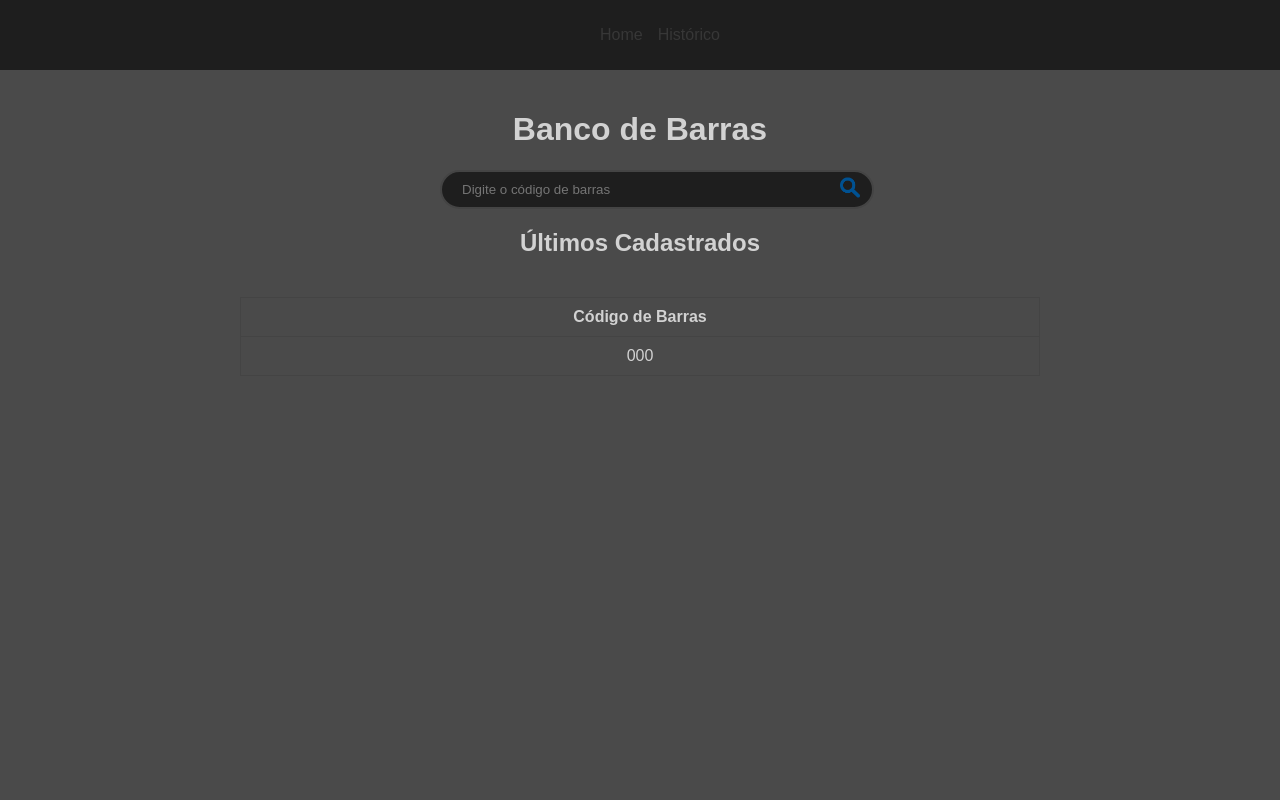
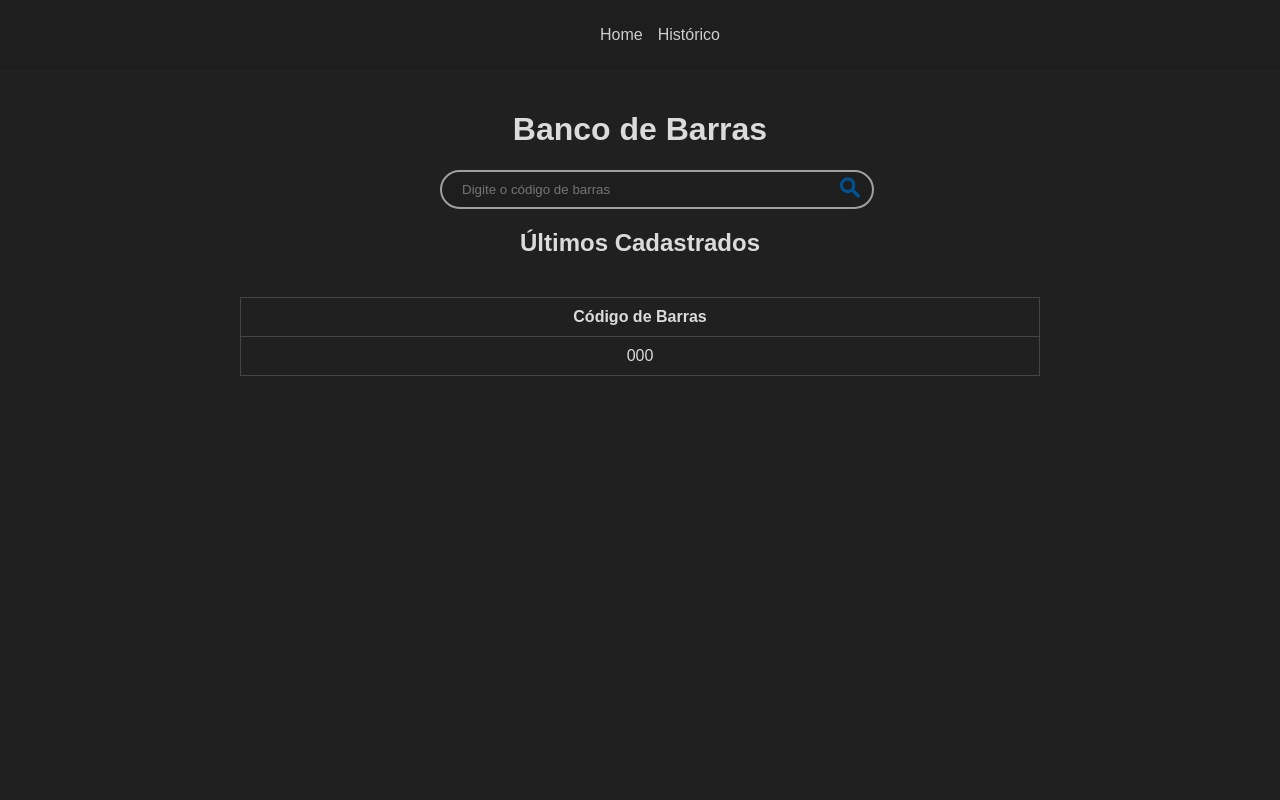
Before and after one commit to patciello/bancodebarraslocal, a Flask app: page / in a window 1280 px wide. Run offline with Flask 3, Linux system fonts and the light colour scheme; a database or web service that is not in the repository returns one stand-in record (values such as "Sample title").

Commit message:
Background change

```diff
--- a/static/styles.css
+++ b/static/styles.css
@@ -2,9 +2,9 @@ body {
   background-repeat: no-repeat;
   background-attachment: fixed;
   background-position: center;
-  color: #d2d2d2;
+  color: #dbdbdb;
   font-family: Arial, sans-serif;
-  background-color:  #4a4a4a;
+  background-color:  #202020;
   margin: 0;
   padding: 0;
   min-height: 100vh;
@@ -23,7 +23,7 @@ nav ul {
 }
 
 nav ul li a {
-  color: #373737;
+  color: #cecece;
   text-decoration: none;
 }
 
@@ -52,7 +52,7 @@ nav ul li a {
   width: 100%;
   padding: 10px 10px 10px 20px; /* Ajusta o padding para o ícone */
   border-radius: 25px;
-  border: 2px solid #444;
+  border: 2px solid #9f9f9f;
   background-color: #1e1e1e;
   color: #ffffff;
 }
```
